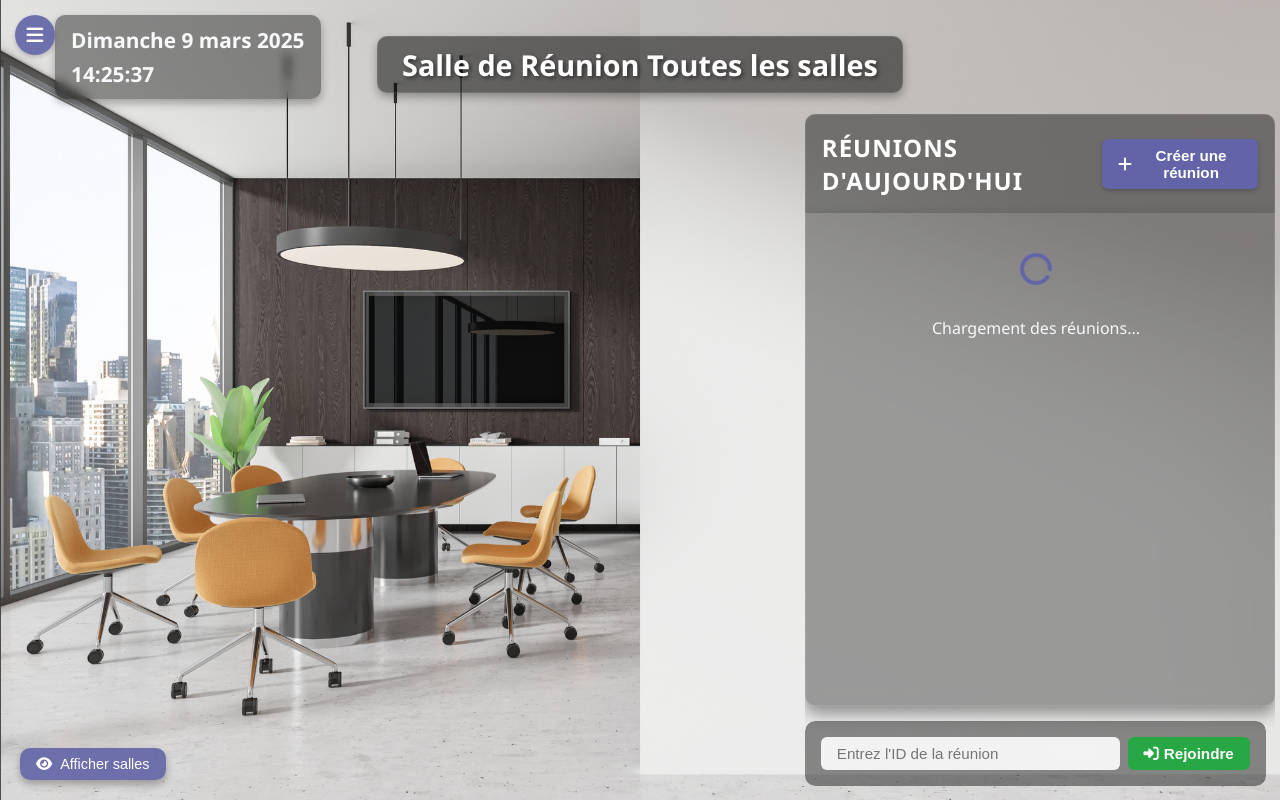
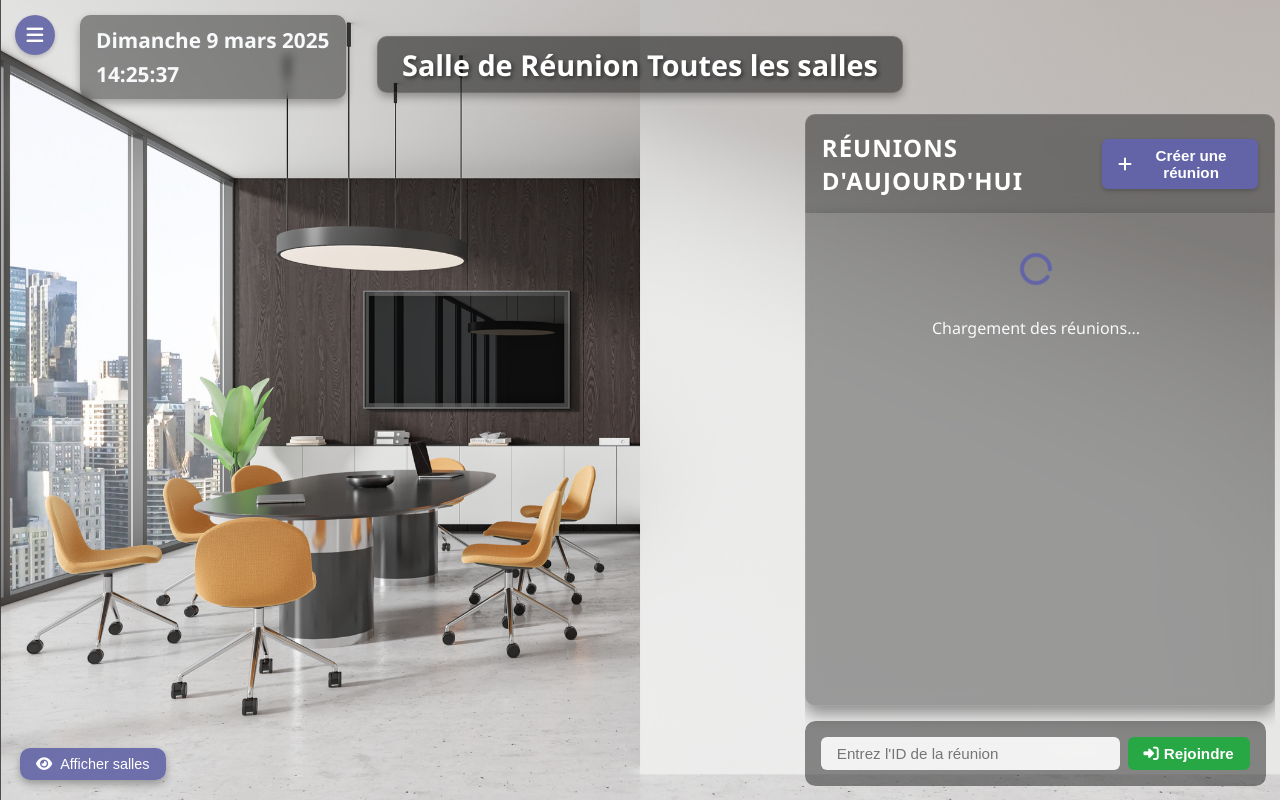
Before and after one commit to kaizen2025/teamsrooms_dev, a Flask app: page / in a window 1280 px wide. Run offline with Flask 3, Linux system fonts and the light colour scheme; data that the repository does not hold is empty.

Commit message:
Update layout.css

```diff
--- a/static/css/layout.css
+++ b/static/css/layout.css
@@ -43,7 +43,7 @@
   border-radius: var(--border-radius-md);
   padding: var(--spacing-sm) var(--spacing-md);
   box-shadow: var(--shadow-md);
-  margin-left: 35px; /* Espace pour éviter le chevauchement avec le bouton de menu */
+  margin-left: 60px; /* Augmenté pour plus d'espace avec le bouton menu */
   z-index: 2;
 }
 
@@ -195,7 +195,8 @@
 
 /* Déplacer le bouton quand le menu est élargi */
 .main-container.menu-expanded .rooms-toggle-button {
-  left: 270px; /* Évite la superposition avec le menu */
+  z-index: var(--z-index-base); /* Passe au second plan quand le menu est ouvert */
+  opacity: 0.6; /* Plus discret visuellement */
 }
 
 .rooms-toggle-button:hover {
```
